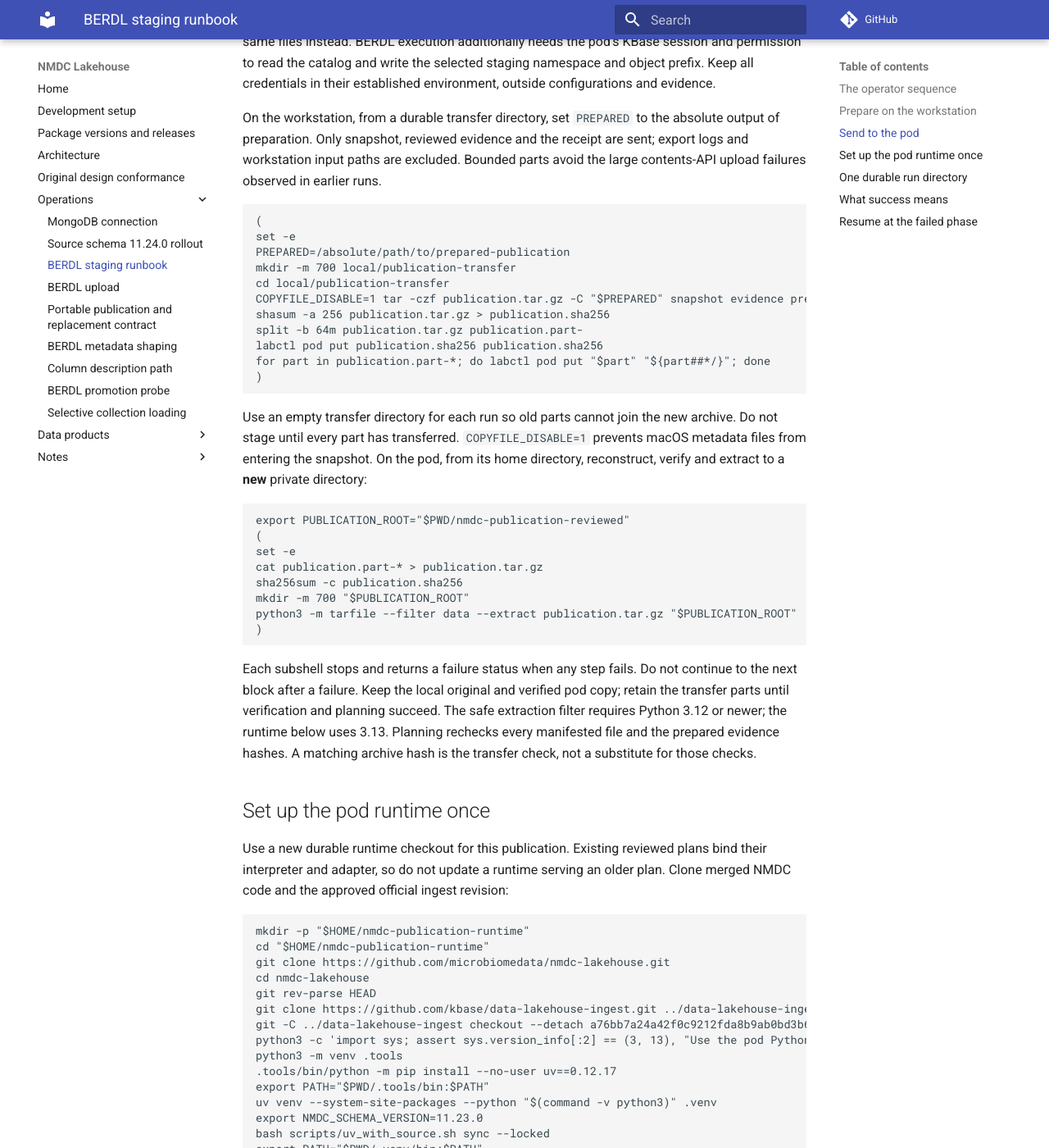
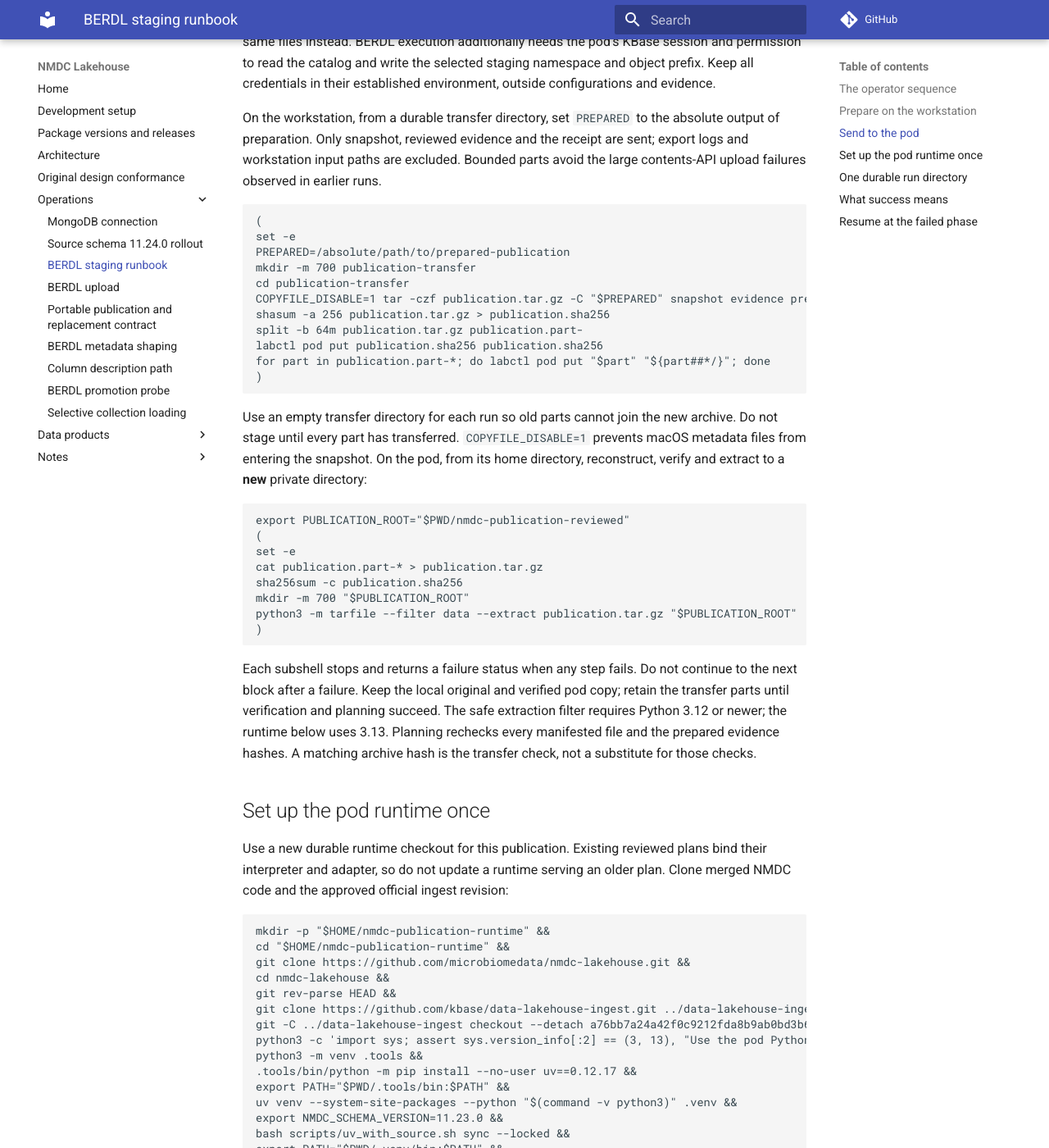
Before and after one commit to microbiomedata/nmdc-lakehouse, an MkDocs documentation site: the page built from docs/berdl-staging-runbook.md, in a window 1280 px wide and 1400 px high, scrolled down 2813 px. Shown: the whole window at 82% size. Built offline with MkDocs 1.6.1 and Material for MkDocs 9.7.7, drawn with Linux system fonts in a browser that asks for light colours; comment, search, counter and statistics services are not loaded; some of the changed text lies outside the part shown.

Commit message:
Check source alignment and expose publication evidence paths

````diff
--- a/docs/berdl-staging-runbook.md
+++ b/docs/berdl-staging-runbook.md
@@ -133,8 +133,8 @@
 (
 set -e
 PREPARED=/absolute/path/to/prepared-publication
-mkdir -m 700 local/publication-transfer
-cd local/publication-transfer
+mkdir -m 700 publication-transfer
+cd publication-transfer
 COPYFILE_DISABLE=1 tar -czf publication.tar.gz -C "$PREPARED" snapshot evidence preparation.json
 shasum -a 256 publication.tar.gz > publication.sha256
 split -b 64m publication.tar.gz publication.part-
@@ -177,21 +177,21 @@
 <!-- unverified: combined pod workflow awaits acceptance in
      https://github.com/microbiomedata/nmdc-lakehouse/issues/353 -->
 ```bash
-mkdir -p "$HOME/nmdc-publication-runtime"
-cd "$HOME/nmdc-publication-runtime"
-git clone https://github.com/microbiomedata/nmdc-lakehouse.git
-cd nmdc-lakehouse
-git rev-parse HEAD
-git clone https://github.com/kbase/data-lakehouse-ingest.git ../data-lakehouse-ingest
-git -C ../data-lakehouse-ingest checkout --detach a76bb7a24a42f0c9212fda8b9ab0bd3b637645d3
-python3 -c 'import sys; assert sys.version_info[:2] == (3, 13), "Use the pod Python 3.13"'
-python3 -m venv .tools
-.tools/bin/python -m pip install --no-user uv==0.12.17
-export PATH="$PWD/.tools/bin:$PATH"
-uv venv --system-site-packages --python "$(command -v python3)" .venv
-export NMDC_SCHEMA_VERSION=11.23.0
-bash scripts/uv_with_source.sh sync --locked
-export PATH="$PWD/.venv/bin:$PATH"
+mkdir -p "$HOME/nmdc-publication-runtime" &&
+cd "$HOME/nmdc-publication-runtime" &&
+git clone https://github.com/microbiomedata/nmdc-lakehouse.git &&
+cd nmdc-lakehouse &&
+git rev-parse HEAD &&
+git clone https://github.com/kbase/data-lakehouse-ingest.git ../data-lakehouse-ingest &&
+git -C ../data-lakehouse-ingest checkout --detach a76bb7a24a42f0c9212fda8b9ab0bd3b637645d3 &&
+python3 -c 'import sys; assert sys.version_info[:2] == (3, 13), "Use the pod Python 3.13"' &&
+python3 -m venv .tools &&
+.tools/bin/python -m pip install --no-user uv==0.12.17 &&
+export PATH="$PWD/.tools/bin:$PATH" &&
+uv venv --system-site-packages --python "$(command -v python3)" .venv &&
+export NMDC_SCHEMA_VERSION=11.23.0 &&
+bash scripts/uv_with_source.sh sync --locked &&
+export PATH="$PWD/.venv/bin:$PATH" &&
 .venv/bin/python -c 'from berdl_notebook_utils.setup_spark_session import get_spark_session; from berdl_notebook_utils.clients import get_s3_client; import nmdc_lakehouse'
 ```
 
````
Also changed, not shown: other parts of docs/berdl-staging-runbook.md (+3 -0 lines), 4 other files.
